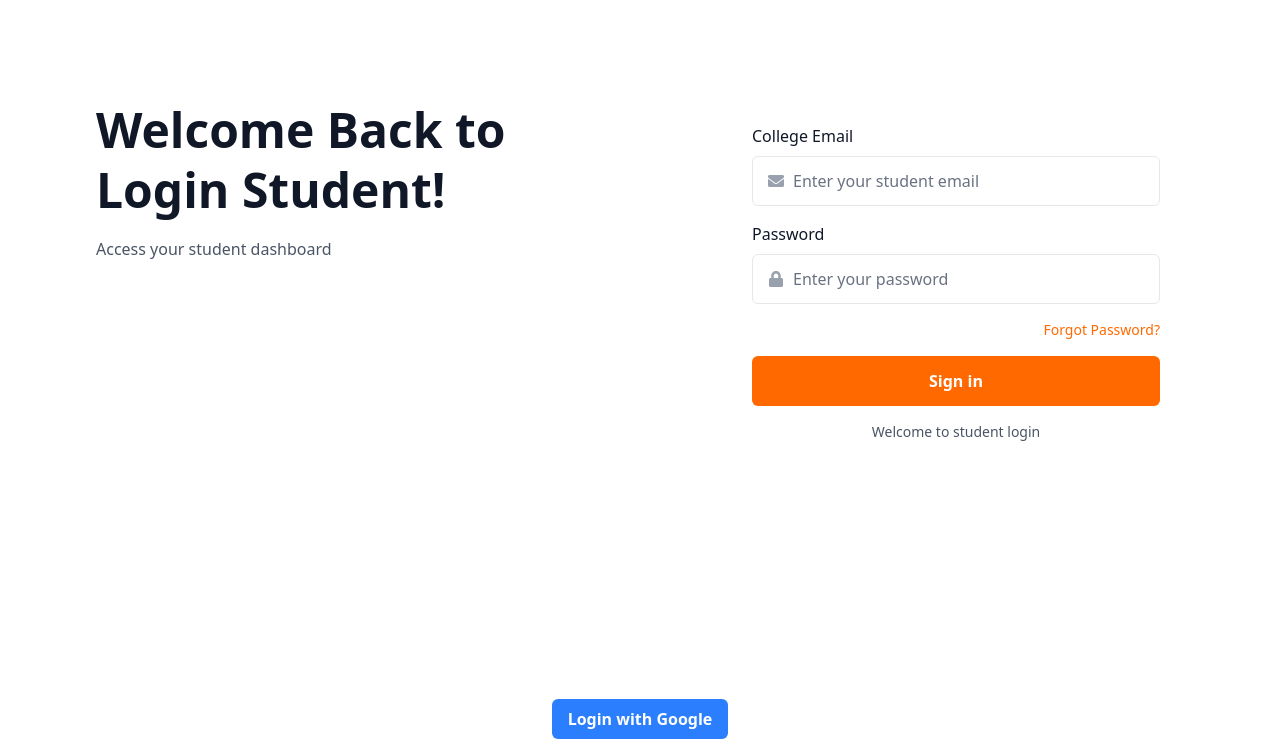
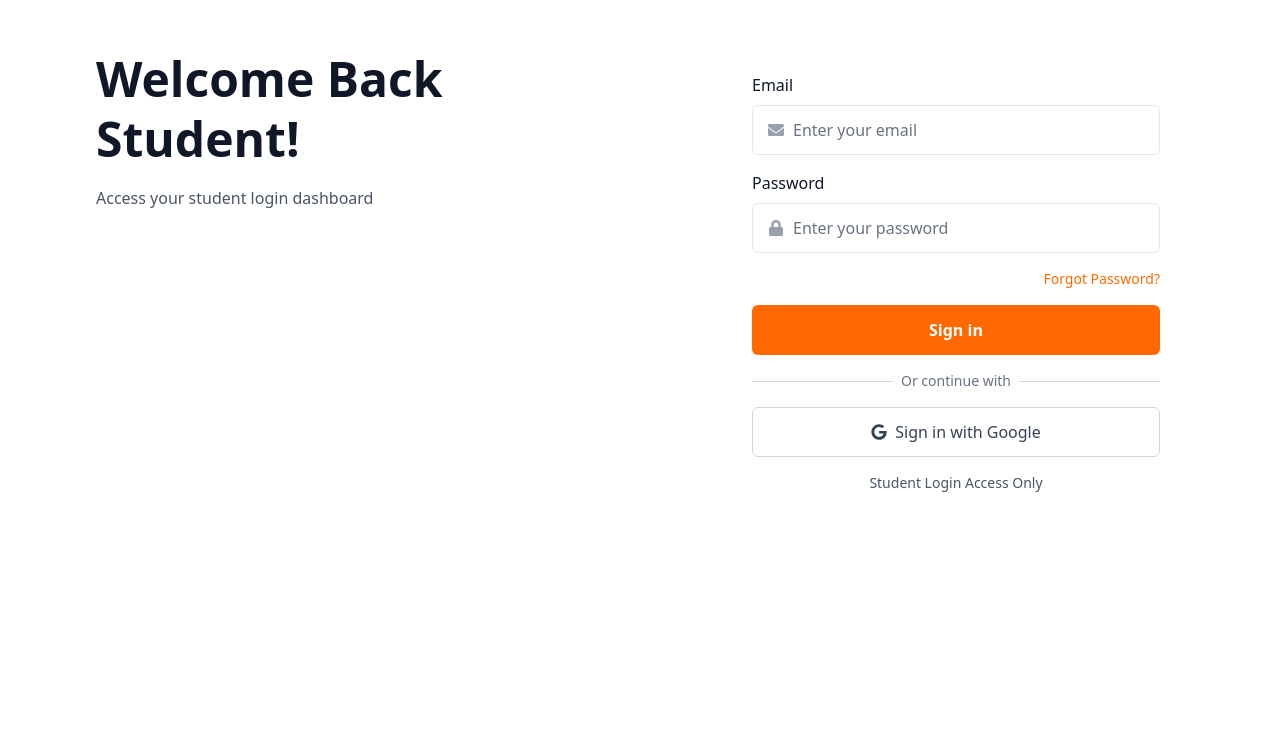
Before and after one commit to HAJITH-M/SAEC-Placement, a React (Vite) app in the folder Client/: page /auth/student in a window 1280 px wide. Shown: the part 117-856 px from the top of the page. After the commit the page ends 800 px from the top, so only its background shows below. Built offline with nearby package versions, Linux system fonts and the light colour scheme.

Commit message:
oauth completed

```diff
--- a/Client/src/components/SuperAdminAuthForm/SuperAdminAuthFormVM.js
+++ b/Client/src/components/SuperAdminAuthForm/SuperAdminAuthFormVM.js
@@ -3,7 +3,7 @@ import { useForm } from 'react-hook-form';
 import { zodResolver } from '@hookform/resolvers/zod';
 import { loginSchema } from '../../zodSchema/AuthSchema';
 
-const SuperAdminAuthFormVM = (props) => {
+const SuperAdminAuthFormVM = ({ onSubmit }) => {
   const [authError, setAuthError] = useState(null);
 
   const {
@@ -16,17 +16,13 @@ const SuperAdminAuthFormVM = (props) => {
 
   const onSubmitForm = async (data) => {
     try {
-      props.onSubmit({
+      await onSubmit({
         email: data.email,
-        password: data.password
+        password: data.password,
       });
     } catch (error) {
       setAuthError(error.message);
     }
-  };
-
-  const handleGoogleLogin = () => {
-    window.location.href = 'http://localhost:9999/auth/users/oauth';
   };
 
   return {
@@ -35,7 +31,6 @@ const SuperAdminAuthFormVM = (props) => {
     handleSubmit,
     errors,
     onSubmitForm,
-    handleGoogleLogin,
   };
 };
 
--- a/Client/src/components/SuperAdminAuthForm/SuperAdminAuthFormView.jsx
+++ b/Client/src/components/SuperAdminAuthForm/SuperAdminAuthFormView.jsx
@@ -1,12 +1,9 @@
 import React from 'react';
-import { FaLock, FaEnvelope, FaGoogle } from 'react-icons/fa'; // Added FaGoogle
+import { FaLock, FaEnvelope, FaGoogle } from 'react-icons/fa';
 import SuperAdminAuthFormVM from './SuperAdminAuthFormVM';
 
-const SuperAdminAuthFormView = (props) => {
-  const vm = SuperAdminAuthFormVM(props);
-
-  // Add Google login handler
-
+const SuperAdminAuthFormView = ({ onSubmit, onOAuth, userType }) => {
+  const vm = SuperAdminAuthFormVM({ onSubmit });
 
   return (
     <section className="h-screen flex items-center bg-white">
@@ -15,10 +12,10 @@ const SuperAdminAuthFormView = (props) => {
           <div className="flex flex-col justify-between">
             <div>
               <h2 className="text-3xl font-bold leading-tight text-gray-900 sm:text-4xl lg:text-5xl">
-                Welcome Back Super Admin!
+                Welcome Back {userType.split(' ')[0]}!
               </h2>
               <p className="max-w-xl mx-auto mt-4 text-base leading-relaxed text-gray-600">
-                Access your super admin dashboard
+                Access your {userType.toLowerCase()} dashboard
               </p>
             </div>
           </div>
@@ -27,9 +24,7 @@ const SuperAdminAuthFormView = (props) => {
             <div className="overflow-hidden bg-white rounded-md">
               <div className="p-6">
                 {vm.authError && (
-                  <div className="mb-4 p-3 bg-red-100 text-red-700 rounded-md">
-                    {vm.authError}
-                  </div>
+                  <div className="mb-4 p-3 bg-red-100 text-red-700 rounded-md">{vm.authError}</div>
                 )}
                 <form className="space-y-4" onSubmit={vm.handleSubmit(vm.onSubmitForm)}>
                   <div>
@@ -81,7 +76,6 @@ const SuperAdminAuthFormView = (props) => {
                   </div>
                 </form>
 
-                {/* Add Google Login Button */}
                 <div className="mt-4">
                   <div className="relative">
                     <div className="absolute inset-0 flex items-center">
@@ -92,7 +86,7 @@ const SuperAdminAuthFormView = (props) => {
                     </div>
                   </div>
                   <button
-                    onClick={vm.handleGoogleLogin}
+                    onClick={onOAuth}
                     className="mt-4 w-full inline-flex items-center justify-center px-4 py-3 text-base font-medium text-gray-700 bg-white border border-gray-300 rounded-md hover:bg-gray-50 focus:outline-none focus:ring-2 focus:ring-offset-2 focus:ring-orange-500"
                   >
                     <FaGoogle className="mr-2" />
@@ -101,9 +95,7 @@ const SuperAdminAuthFormView = (props) => {
                 </div>
 
                 <div className="mt-4 text-center">
-                  <p className="text-sm text-gray-600">
-                    Super Admin Access Only
-                  </p>
+                  <p className="text-sm text-gray-600">{userType} Access Only</p>
                 </div>
               </div>
             </div>
--- a/Client/src/dashboard/SuperAdminDashboard/SuperAdminDashboardView.jsx
+++ b/Client/src/dashboard/SuperAdminDashboard/SuperAdminDashboardView.jsx
@@ -1,6 +1,7 @@
 import React, { useState, useEffect } from "react";
 import { Home, User, FileText, HelpCircle, Menu, X, Calendar, Users } from "lucide-react";
 import axios from 'axios';
+import { z }  from 'zod'
 import { useNavigate } from 'react-router-dom';
 import * as XLSX from 'xlsx';
 import StudentManagementView from "../StudentManagement/StudentManagementView";
@@ -11,6 +12,9 @@ const SuperAdminDashboardView = () => {
   const [staffList, setStaffList] = useState([]);
   const [studentList, setStudentList] = useState([]);
   const navigate = useNavigate();
+  const IdUUIDParamsSchema = z.object({
+    staffId: z.string().uuid({ message: "Invalid UUID format" }),
+  });
 
   const adminEmail = "admin@example.com"; // Replace with actual email from session
   const firstLetter = adminEmail.charAt(0).toUpperCase();
--- a/Client/src/pages/LoginPage/StaffLogin/StaffLogin.jsx
+++ b/Client/src/pages/LoginPage/StaffLogin/StaffLogin.jsx
@@ -1,31 +1,33 @@
-// StaffLogin.jsx
 import React from 'react';
+import SuperAdminAuthFormView from '../../../components/SuperAdminAuthForm/SuperAdminAuthFormView';
+import axios from 'axios';
 import { useNavigate } from 'react-router-dom';
-import AuthForm from '../../../components/AuthForm/AuthForm';
-import axios from 'axios';
 
 const StaffLogin = () => {
   const navigate = useNavigate();
 
-  const handleStaffLogin = async (authData) => {
+  const handleSubmit = async (authData) => {
+    console.log('Login request data:', authData); // Add this to debug
     try {
-      const response = await axios.post('http://localhost:9999/staff/login', {
-        ...authData // Spread the authData object directly
-      }, { withCredentials: true });
-
-      console.log(response);
-      if (response.data.success) {
-        console.log('Staff logged in successfully');
-        navigate('/dashboard/staff');
-      }
+      const response = await axios.post('http://localhost:9999/staff/login', authData, { withCredentials: true });
+      console.log('Staff login response:', response.data); // Log response
+      console.log('Staff logged in successfully');
+      navigate('/dashboard/staff', { replace: true });
     } catch (error) {
-      console.log(error);
-      throw error; // Re-throw the error to be caught by AuthForm
+      console.error('Error in staff login:', error.response ? error.response.data : error.message);
+      throw new Error(error.response?.data?.error || 'Login failed');
     }
   };
 
-  // Pass the function reference, not the function execution
-  return <AuthForm userType="Staff" onSubmit={handleStaffLogin} />;
+  const handleOAuthLogin = () => {
+    window.location.href = 'http://localhost:9999/auth/oauth/staff';
+  };
+
+  return (
+    <div>
+      <SuperAdminAuthFormView onSubmit={handleSubmit} onOAuth={handleOAuthLogin} userType="Staff Login" />
+    </div>
+  );
 };
 
 export default StaffLogin;
--- a/Client/src/pages/LoginPage/StudentLogin/StudentLogin.jsx
+++ b/Client/src/pages/LoginPage/StudentLogin/StudentLogin.jsx
@@ -1,52 +1,31 @@
 import React from 'react';
+import SuperAdminAuthFormView from '../../../components/SuperAdminAuthForm/SuperAdminAuthFormView';
+import axios from 'axios';
 import { useNavigate } from 'react-router-dom';
-import axios from 'axios';
-import AuthForm from '../../../components/AuthForm/AuthForm';
 
 const StudentLogin = () => {
   const navigate = useNavigate();
 
-  const handleStudentLogin = async (credentials) => {
+  const handleSubmit = async (authData) => {
     try {
-      const response = await axios.post(
-        'http://localhost:9999/student/login',
-        {
-          email: credentials.email,
-          password: credentials.password,
-        },
-        { withCredentials: true }
-      );
-      if (response.status === 200 || response.status === 302) {
+      const response = await axios.post('http://localhost:9999/student/login', authData, { withCredentials: true });
+      if (response.data.success) {
+        console.log('Student logged in successfully');
         navigate('/dashboard/student', { replace: true });
-      } else {
-        throw new Error('Unexpected response status');
       }
     } catch (error) {
-      const errorMessage = error.response?.data?.error || 'Login failed. Please try again.';
-      throw new Error(errorMessage);
+      console.error('Error in student login:', error);
+      throw new Error(error.response?.data?.error || 'Login failed');
     }
   };
 
-  const handleOAuthLogin = async () => {
-    try {
-      // Redirect to OAuth endpoint
-      window.location.href = 'http://localhost:9999/auth/oauth/student';
-    } catch (error) {
-      console.error('OAuth initiation error:', error);
-    }
+  const handleOAuthLogin = () => {
+    window.location.href = 'http://localhost:9999/auth/oauth/student';
   };
 
   return (
     <div>
-      <AuthForm userType="Student" onSubmit={handleStudentLogin} />
-      <div className="text-center mt-4">
-        <button
-          onClick={handleOAuthLogin}
-          className="inline-flex items-center justify-center px-4 py-2 text-base font-semibold text-white bg-blue-500 rounded-md hover:bg-blue-600"
-        >
-          Login with Google
-        </button>
-      </div>
+      <SuperAdminAuthFormView onSubmit={handleSubmit} onOAuth={handleOAuthLogin} userType="Student Login" />
     </div>
   );
 };
--- a/Client/src/pages/LoginPage/SuperAdminLogin/SuperAdminLogin.jsx
+++ b/Client/src/pages/LoginPage/SuperAdminLogin/SuperAdminLogin.jsx
@@ -8,38 +8,37 @@ const SuperAdminLogin = () => {
 
   const handleSubmit = async (authData) => {
     try {
-    const response = await axios.post(
-      'http://localhost:9999/superadmin/login',
-      authData,
-      { withCredentials: true }
-    );
+      // Make the POST request to the superadmin login endpoint
+      const response = await axios.post('http://localhost:9999/superadmin/login', authData, {
+        withCredentials: true
+      });
 
-    console.log('Super Admin login response:', response);
-    if (response.data.success) {
+      // Log success for debugging
+      console.log('Super Admin login response:', response.data);
+
+      // Since the backend redirects to "/superadmin" on success (302 status),
+      // we don’t need to check response.data.success explicitly.
+      // Instead, we rely on the request completing without error and manually navigate.
       console.log('Super Admin logged in successfully');
-      navigate('/dashboard/superadmin');
-      //  window.location.href = "http://localhost:5173/superadmin"
-    }
+      navigate('/dashboard/superadmin', { replace: true });
     } catch (error) {
+      // Handle errors similar to StudentLogin
       console.error('Error in super admin login:', error);
-    if (error.response?.status === 401) {
-      throw new Error('Invalid credentials');
-    } else if (error.response?.status === 500) {
-      throw new Error('Server error. Please try again later.');
-    }
-    throw new Error('Login failed');
+      const errorMessage = error.response?.data?.error || 'Login failed';
+      throw new Error(errorMessage); // This will be caught by the form component
     }
   };
 
-
   const handleOAuthLogin = () => {
-  window.location.href = 'http://localhost:9999/auth/users/oauth'; // Redirect to backend OAuth endpoint
+    // OAuth flow remains unchanged as it’s working
+    window.location.href = 'http://localhost:9999/auth/users/oauth';
   };
 
   return (
     <div>
       <SuperAdminAuthFormView
         onSubmit={handleSubmit}
+        onOAuth={handleOAuthLogin}
         userType="Super Admin Login"
       />
     </div>
```
Also changed, not shown: Client/src/dashboard/StudentDashboard/StudentDashboardView.jsx (+54 -70 lines), Client/src/pages/LoginPage/OAuth/OAuthSuccess.jsx (+23 -17 lines), Client/src/pages/LoginPage/OAuth/ProtectedRoute.jsx (+16 -10 lines), Client/src/routers/AppRoutes.jsx (+19 -3 lines). Lines whose indentation alone changed are shown as unchanged.
